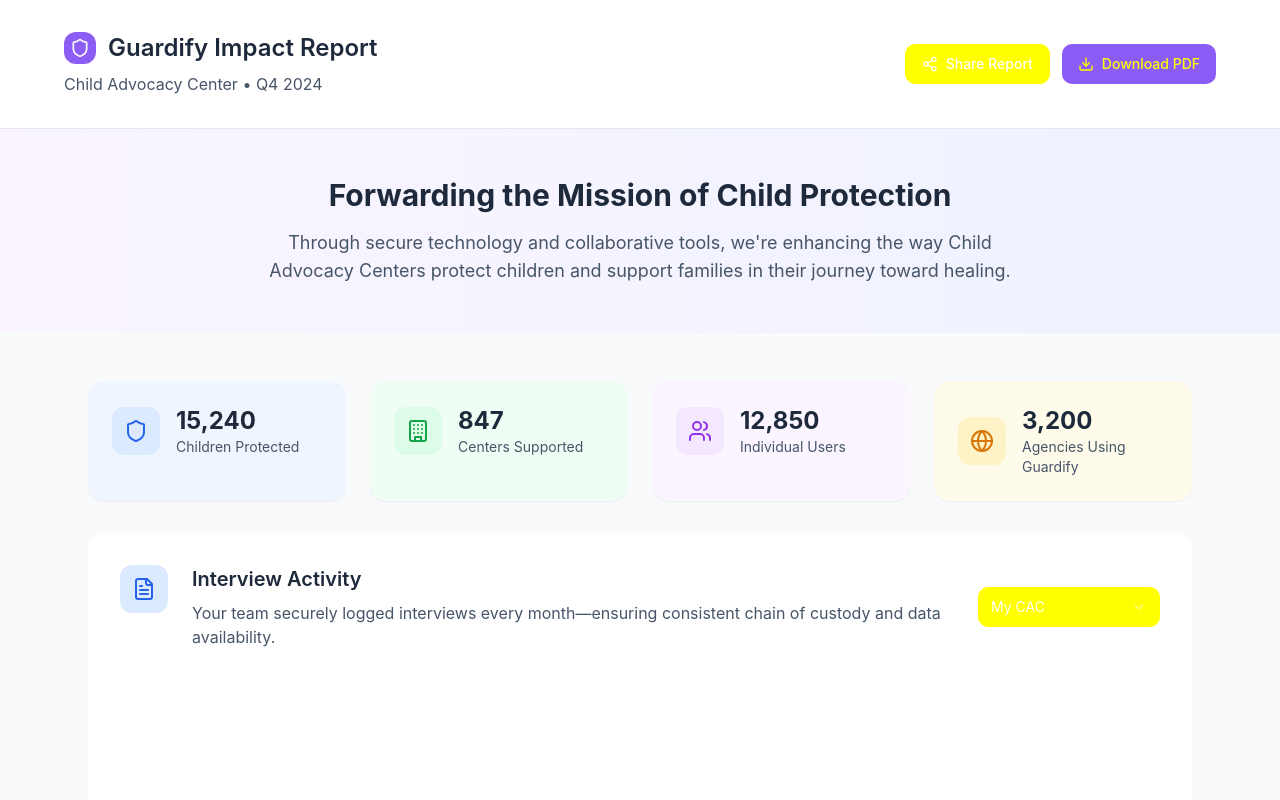
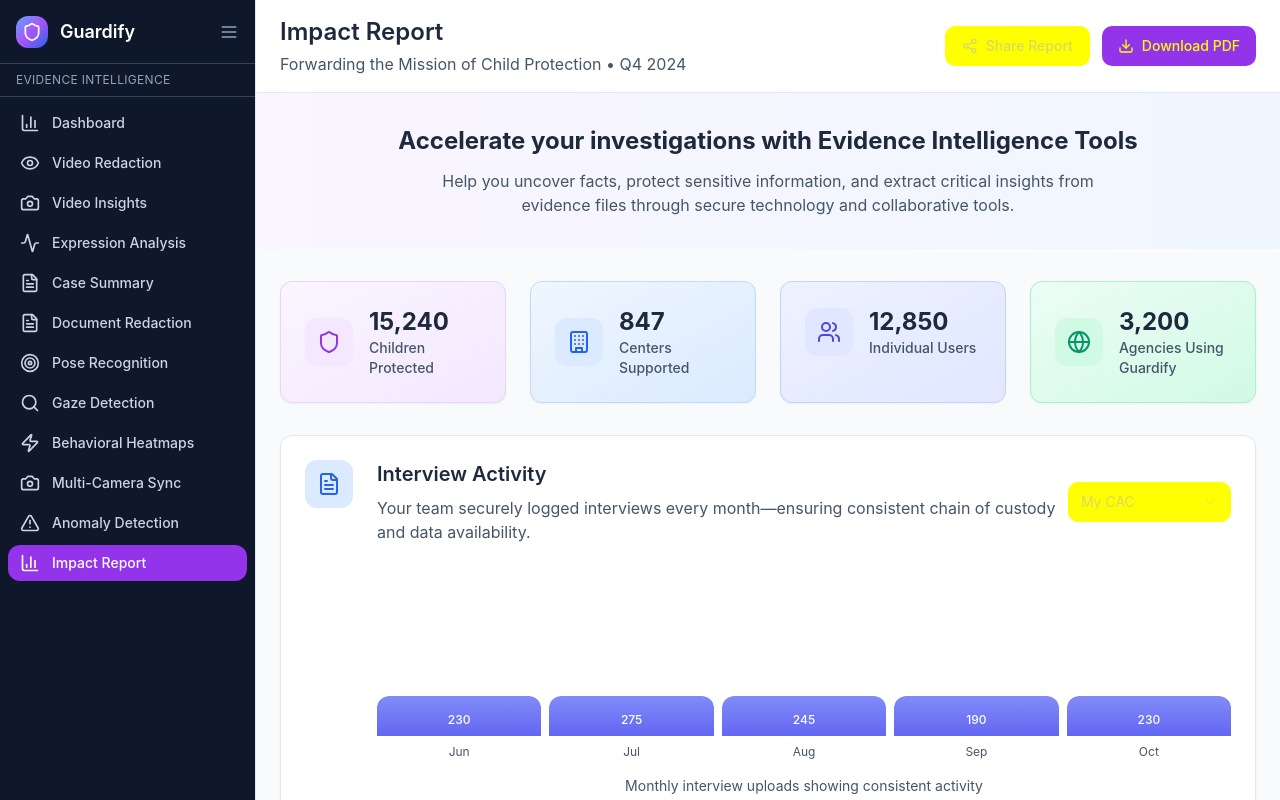
Before and after one commit to Leo-Torre5/guardify-impact-visuals, a React (Vite) app: page / in a window 1280 px wide. Shown: the top 800 px of the page. Built offline with nearby package versions, Linux system fonts and the light colour scheme.

Commit message:
Refactor: Apply Guardify branding to UI
This commit updates the Impact Report UI to match the Guardify product's branding, including layout, colors, typography, and logos. It maintains the existing functionality and metric layout while integrating the Guardify design system.

```diff
--- a/src/components/ImpactReport.tsx
+++ b/src/components/ImpactReport.tsx
@@ -3,7 +3,26 @@ import React, { useState } from 'react';
 import { Card } from '@/components/ui/card';
 import { Button } from '@/components/ui/button';
 import { Select, SelectContent, SelectItem, SelectTrigger, SelectValue } from '@/components/ui/select';
-import { Download, Share2, Shield, Users, Clock, FileText, Badge, Building, Baby } from 'lucide-react';
+import {
+  Download,
+  Share2,
+  Shield,
+  Users,
+  Clock,
+  FileText,
+  Badge,
+  Building,
+  Baby,
+  BarChart3,
+  Eye,
+  Activity,
+  Camera,
+  Search,
+  AlertTriangle,
+  Zap,
+  Target,
+  Menu
+} from 'lucide-react';
 import SecureEvidenceChart from './charts/SecureEvidenceChart';
 import MDTCollaborationChart from './charts/MDTCollaborationChart';
 import TimeSavedChart from './charts/TimeSavedChart';
@@ -17,6 +36,7 @@ import CostSavingsChart from './charts/CostSavingsChart';
 
 const ImpactReport = () => {
   const [viewFilter, setViewFilter] = useState("my-cac");
+  const [sidebarOpen, setSidebarOpen] = useState(true);
 
   const reportData = {
     kpi_metrics: {
@@ -67,56 +87,119 @@ const ImpactReport = () => {
     law_enforcement_time_saved: 320
   };
 
+  const sidebarItems = [
+    { name: "Dashboard", icon: BarChart3, active: false },
+    { name: "Video Redaction", icon: Eye, active: false },
+    { name: "Video Insights", icon: Camera, active: false },
+    { name: "Expression Analysis", icon: Activity, active: false },
+    { name: "Case Summary", icon: FileText, active: false },
+    { name: "Document Redaction", icon: FileText, active: false },
+    { name: "Pose Recognition", icon: Target, active: false },
+    { name: "Gaze Detection", icon: Search, active: false },
+    { name: "Behavioral Heatmaps", icon: Zap, active: false },
+    { name: "Multi-Camera Sync", icon: Camera, active: false },
+    { name: "Anomaly Detection", icon: AlertTriangle, active: false },
+    { name: "Impact Report", icon: BarChart3, active: true },
+  ];
+
   return (
-    <div className="min-h-screen bg-guardify-background">
+    <div className="min-h-screen bg-slate-50 flex">
+      {/* Sidebar */}
+      <div className={`${sidebarOpen ? 'w-64' : 'w-16'} transition-all duration-300 bg-slate-900 border-r border-slate-200 flex flex-col`}>
         {/* Header */}
-      <div className="bg-white border-b border-slate-200 px-6 py-8">
-        <div className="max-w-6xl mx-auto">
+        <div className="h-16 flex items-center px-4 border-b border-slate-700">
+          <div className="flex items-center gap-3">
+            <div className="w-8 h-8 bg-gradient-to-br from-blue-400 via-purple-500 to-blue-600 rounded-lg flex items-center justify-center">
+              <Shield className="w-5 h-5 text-white" />
+            </div>
+            {sidebarOpen && (
+              <div className="text-white font-semibold text-lg">Guardify</div>
+            )}
+          </div>
+          <button
+            onClick={() => setSidebarOpen(!sidebarOpen)}
+            className="ml-auto text-slate-400 hover:text-white"
+          >
+            <Menu className="w-5 h-5" />
+          </button>
+        </div>
+
+        {/* Subtitle */}
+        {sidebarOpen && (
+          <div className="px-4 py-2 border-b border-slate-700">
+            <div className="text-xs text-slate-400 uppercase tracking-wide">Evidence Intelligence</div>
+          </div>
+        )}
+
+        {/* Navigation */}
+        <nav className="flex-1 p-2 space-y-1">
+          {sidebarItems.map((item, index) => (
+            <div
+              key={index}
+              className={`flex items-center gap-3 px-3 py-2 rounded-lg transition-colors ${
+                item.active
+                  ? 'bg-purple-600 text-white'
+                  : 'text-slate-300 hover:bg-slate-800 hover:text-white'
+              }`}
+            >
+              <item.icon className="w-5 h-5 flex-shrink-0" />
+              {sidebarOpen && (
+                <span className="text-sm font-medium">{item.name}</span>
+              )}
+            </div>
+          ))}
+        </nav>
+
+        {/* User section */}
+        {sidebarOpen && (
+          <div className="p-4 border-t border-slate-700">
+            <div className="text-xs text-slate-400">leo.t@guardify.com</div>
+          </div>
+        )}
+      </div>
+
+      {/* Main Content */}
+      <div className="flex-1 flex flex-col">
+        {/* Header */}
+        <div className="bg-white border-b border-slate-200 px-6 py-4">
           <div className="flex items-center justify-between">
             <div>
-              <div className="flex items-center gap-3 mb-2">
-                <div className="w-8 h-8 bg-guardify-purple rounded-lg flex items-center justify-center">
-                  <Shield className="w-5 h-5 text-white" />
-                </div>
-                <h1 className="text-2xl font-semibold text-slate-800">Guardify Impact Report</h1>
-              </div>
-              <p className="text-slate-600">Child Advocacy Center • Q4 2024</p>
+              <h1 className="text-2xl font-semibold text-slate-800">Impact Report</h1>
+              <p className="text-slate-600 mt-1">Forwarding the Mission of Child Protection • Q4 2024</p>
             </div>
             <div className="flex gap-3">
               <Button variant="outline" className="flex items-center gap-2">
                 <Share2 className="w-4 h-4" />
                 Share Report
               </Button>
-              <Button className="flex items-center gap-2 bg-guardify-purple hover:bg-guardify-purple-dark">
+              <Button className="flex items-center gap-2 bg-purple-600 hover:bg-purple-700">
                 <Download className="w-4 h-4" />
                 Download PDF
               </Button>
             </div>
           </div>
         </div>
-      </div>
 
         {/* Mission Statement */}
-      <div className="px-6 py-12 bg-gradient-to-r from-purple-50 to-indigo-50">
-        <div className="max-w-6xl mx-auto text-center">
-          <h2 className="text-3xl font-bold text-slate-800 mb-4">
-            Forwarding the Mission of Child Protection
+        <div className="px-6 py-8 bg-gradient-to-r from-purple-50 to-blue-50">
+          <div className="text-center">
+            <h2 className="text-2xl font-bold text-slate-800 mb-3">
+              Accelerate your investigations with Evidence Intelligence Tools
             </h2>
-          <p className="text-lg text-slate-600 max-w-3xl mx-auto">
-            Through secure technology and collaborative tools, we're enhancing the way
-            Child Advocacy Centers protect children and support families in their journey toward healing.
+            <p className="text-slate-600 max-w-2xl mx-auto">
+              Help you uncover facts, protect sensitive information, and extract critical insights from evidence files through secure technology and collaborative tools.
             </p>
           </div>
         </div>
 
-      {/* Metrics Grid */}
-      <div className="max-w-6xl mx-auto px-6 py-12 space-y-8">
+        {/* Content */}
+        <div className="flex-1 px-6 py-8 space-y-8 max-w-7xl mx-auto w-full">
 
           {/* KPI Cards */}
           <KPICards data={reportData.kpi_metrics} />
 
           {/* Interview Activity with Filter */}
-        <Card className="p-8 bg-white shadow-sm border-0 rounded-2xl animate-fade-in">
+          <Card className="p-6 bg-white shadow-sm border border-slate-200 rounded-xl">
             <div className="flex items-start gap-6">
               <div className="w-12 h-12 bg-blue-100 rounded-xl flex items-center justify-center flex-shrink-0">
                 <FileText className="w-6 h-6 text-blue-600" />
@@ -145,7 +228,7 @@ const ImpactReport = () => {
           </Card>
 
           {/* Age Distribution */}
-        <Card className="p-8 bg-white shadow-sm border-0 rounded-2xl animate-fade-in">
+          <Card className="p-6 bg-white shadow-sm border border-slate-200 rounded-xl">
             <div className="flex items-start gap-6">
               <div className="w-12 h-12 bg-pink-100 rounded-xl flex items-center justify-center flex-shrink-0">
                 <Baby className="w-6 h-6 text-pink-600" />
@@ -161,7 +244,7 @@ const ImpactReport = () => {
           </Card>
 
           {/* Regional Reach */}
-        <Card className="p-8 bg-white shadow-sm border-0 rounded-2xl animate-fade-in">
+          <Card className="p-6 bg-white shadow-sm border border-slate-200 rounded-xl">
             <div className="flex items-start gap-6">
               <div className="w-12 h-12 bg-green-100 rounded-xl flex items-center justify-center flex-shrink-0">
                 <Building className="w-6 h-6 text-green-600" />
@@ -177,7 +260,7 @@ const ImpactReport = () => {
           </Card>
 
           {/* Agency Engagement */}
-        <Card className="p-8 bg-white shadow-sm border-0 rounded-2xl animate-fade-in">
+          <Card className="p-6 bg-white shadow-sm border border-slate-200 rounded-xl">
             <div className="flex items-start gap-6">
               <div className="w-12 h-12 bg-indigo-100 rounded-xl flex items-center justify-center flex-shrink-0">
                 <Users className="w-6 h-6 text-indigo-600" />
@@ -193,7 +276,7 @@ const ImpactReport = () => {
           </Card>
 
           {/* Cost Savings */}
-        <Card className="p-8 bg-white shadow-sm border-0 rounded-2xl animate-fade-in">
+          <Card className="p-6 bg-white shadow-sm border border-slate-200 rounded-xl">
             <div className="flex items-start gap-6">
               <div className="w-12 h-12 bg-emerald-100 rounded-xl flex items-center justify-center flex-shrink-0">
                 <Clock className="w-6 h-6 text-emerald-600" />
@@ -213,11 +296,12 @@ const ImpactReport = () => {
         </div>
 
         {/* Footer */}
-      <div className="bg-slate-50 px-6 py-8 border-t border-slate-200">
-        <div className="max-w-6xl mx-auto text-center">
-          <p className="text-slate-600">
+        <div className="bg-slate-50 px-6 py-4 border-t border-slate-200">
+          <div className="text-center">
+            <p className="text-slate-600 text-sm">
               Generated by Guardify • Child Advocacy Center Technology Platform
             </p>
+          </div>
         </div>
       </div>
     </div>
--- a/src/components/charts/KPICards.tsx
+++ b/src/components/charts/KPICards.tsx
@@ -18,43 +18,47 @@ const KPICards: React.FC<KPICardsProps> = ({ data }) => {
       title: "Children Protected",
       value: data.children_protected.toLocaleString(),
       icon: Shield,
-      color: "bg-blue-100 text-blue-600",
-      bgColor: "bg-blue-50"
+      color: "bg-purple-100 text-purple-600",
+      bgColor: "bg-gradient-to-br from-purple-50 to-purple-100",
+      border: "border-purple-200"
     },
     {
       title: "Centers Supported",
       value: data.centers_supported.toLocaleString(),
       icon: Building,
-      color: "bg-green-100 text-green-600",
-      bgColor: "bg-green-50"
+      color: "bg-blue-100 text-blue-600",
+      bgColor: "bg-gradient-to-br from-blue-50 to-blue-100",
+      border: "border-blue-200"
     },
     {
       title: "Individual Users",
       value: data.individual_users.toLocaleString(),
       icon: Users,
-      color: "bg-purple-100 text-purple-600",
-      bgColor: "bg-purple-50"
+      color: "bg-indigo-100 text-indigo-600",
+      bgColor: "bg-gradient-to-br from-indigo-50 to-indigo-100",
+      border: "border-indigo-200"
     },
     {
       title: "Agencies Using Guardify",
       value: data.agencies_using.toLocaleString(),
       icon: Globe,
-      color: "bg-amber-100 text-amber-600",
-      bgColor: "bg-amber-50"
+      color: "bg-emerald-100 text-emerald-600",
+      bgColor: "bg-gradient-to-br from-emerald-50 to-emerald-100",
+      border: "border-emerald-200"
     }
   ];
 
   return (
     <div className="grid grid-cols-1 md:grid-cols-2 lg:grid-cols-4 gap-6 mb-8">
       {kpis.map((kpi, index) => (
-        <Card key={index} className={`p-6 ${kpi.bgColor} border-0 rounded-2xl animate-fade-in`}>
+        <Card key={index} className={`p-6 ${kpi.bgColor} ${kpi.border} border rounded-xl shadow-sm animate-fade-in`}>
           <div className="flex items-center gap-4">
             <div className={`w-12 h-12 ${kpi.color} rounded-xl flex items-center justify-center flex-shrink-0`}>
               <kpi.icon className="w-6 h-6" />
             </div>
             <div className="flex-1">
               <div className="text-2xl font-bold text-slate-800">{kpi.value}</div>
-              <div className="text-sm text-slate-600">{kpi.title}</div>
+              <div className="text-sm text-slate-600 font-medium">{kpi.title}</div>
             </div>
           </div>
         </Card>
--- a/src/index.css
+++ b/src/index.css
@@ -6,43 +6,43 @@
 @layer base {
   :root {
     --background: 248 250 252;
-    --foreground: 71 85 105;
+    --foreground: 62 62 62;
 
     --card: 255 255 255;
-    --card-foreground: 71 85 105;
+    --card-foreground: 62 62 62;
 
     --popover: 255 255 255;
-    --popover-foreground: 71 85 105;
+    --popover-foreground: 62 62 62;
 
-    --primary: 139 92 246;
+    --primary: 108 62 255;
     --primary-foreground: 255 255 255;
 
-    --secondary: 241 245 249;
-    --secondary-foreground: 71 85 105;
+    --secondary: 244 241 250;
+    --secondary-foreground: 62 62 62;
 
-    --muted: 241 245 249;
+    --muted: 234 234 234;
     --muted-foreground: 100 116 139;
 
-    --accent: 167 139 250;
+    --accent: 66 100 251;
     --accent-foreground: 255 255 255;
 
     --destructive: 239 68 68;
     --destructive-foreground: 255 255 255;
 
-    --border: 226 232 240;
-    --input: 226 232 240;
-    --ring: 139 92 246;
+    --border: 234 234 234;
+    --input: 234 234 234;
+    --ring: 108 62 255;
 
     --radius: 0.75rem;
 
-    --sidebar-background: 255 255 255;
-    --sidebar-foreground: 71 85 105;
-    --sidebar-primary: 139 92 246;
+    --sidebar-background: 15 23 42;
+    --sidebar-foreground: 226 232 240;
+    --sidebar-primary: 108 62 255;
     --sidebar-primary-foreground: 255 255 255;
-    --sidebar-accent: 241 245 249;
-    --sidebar-accent-foreground: 71 85 105;
-    --sidebar-border: 226 232 240;
-    --sidebar-ring: 139 92 246;
+    --sidebar-accent: 30 41 59;
+    --sidebar-accent-foreground: 226 232 240;
+    --sidebar-border: 51 65 85;
+    --sidebar-ring: 108 62 255;
   }
 }
 
@@ -52,7 +52,7 @@
   }
 
   body {
-    @apply bg-guardify-background text-foreground font-sans;
+    @apply bg-background text-foreground font-sans;
     font-family: -apple-system, BlinkMacSystemFont, 'Segoe UI', 'Roboto', 'Oxygen', 'Ubuntu', 'Cantarell', sans-serif;
   }
 }
--- a/tailwind.config.ts
+++ b/tailwind.config.ts
@@ -64,12 +64,14 @@ export default {
 					ring: 'hsl(var(--sidebar-ring))'
 				},
 				guardify: {
-					purple: '#8B5CF6',
-					'purple-light': '#A78BFA',
-					'purple-dark': '#7C3AED',
-					grey: '#64748B',
-					'grey-light': '#94A3B8',
-					'grey-dark': '#475569',
+					purple: '#6C3EFF',
+					'purple-light': '#F4F1FA',
+					'purple-dark': '#5A32CC',
+					blue: '#4264FB',
+					'blue-light': '#EDF2FF',
+					grey: '#EAEAEA',
+					'grey-light': '#F8F9FA',
+					'grey-dark': '#3E3E3E',
 					background: '#F8FAFC'
 				}
 			},
```
Lines whose indentation alone changed are shown as unchanged.
